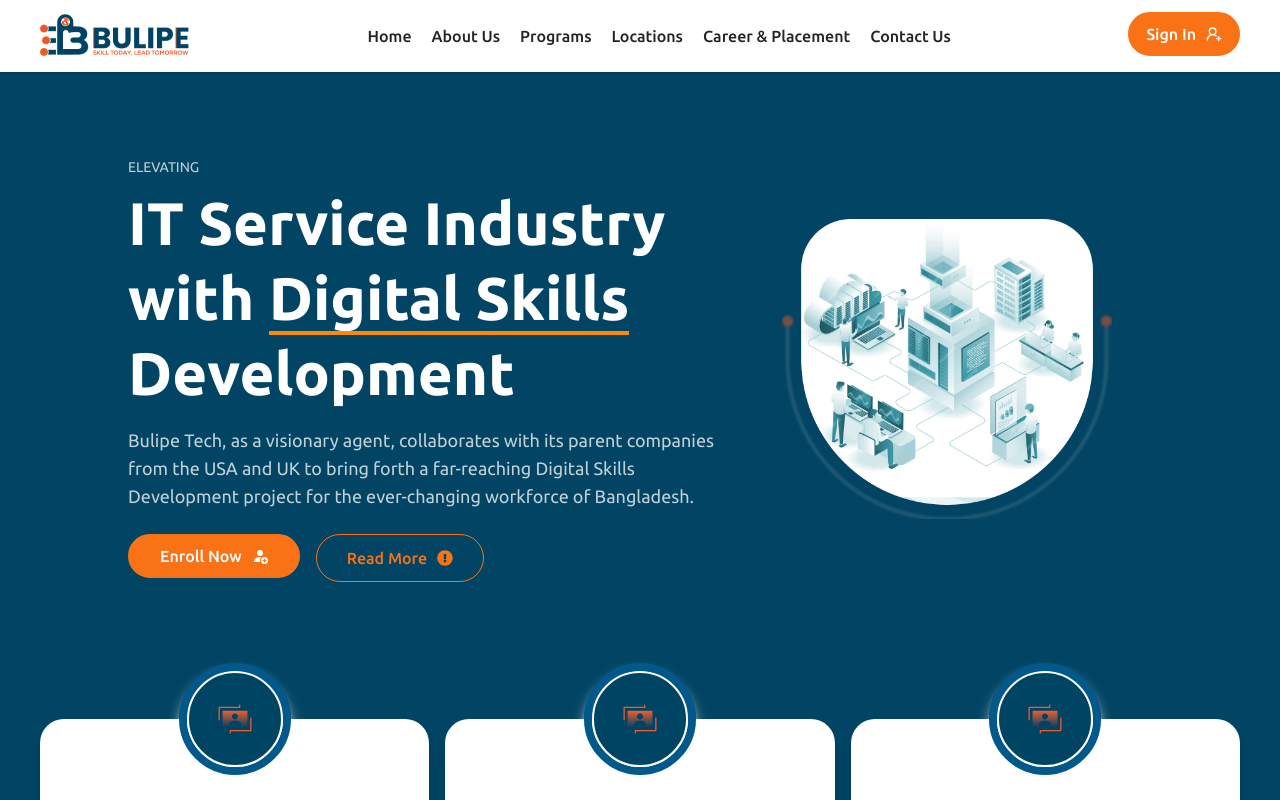
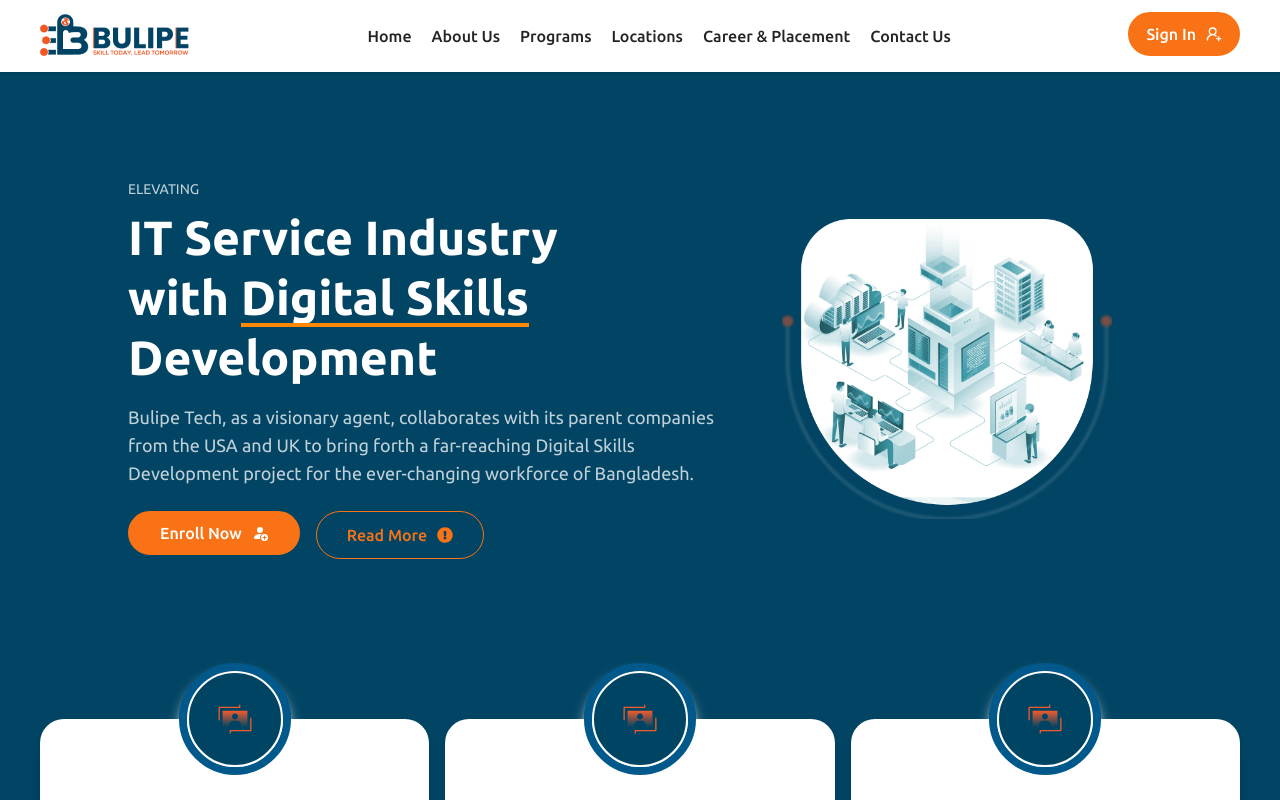
Before and after one commit to shakib97itis/edtech-platform, a React (Vite) app: page / in a window 1280 px wide. Shown: the top 800 px of the page. Built offline with nearby package versions, Linux system fonts and the light colour scheme.

Commit message:
Refactor HeroBanner: adjust layout classes for improved responsiveness and consistency

```diff
--- a/src/components/sections/hero/HeroBanner1.jsx
+++ b/src/components/sections/hero/HeroBanner1.jsx
@@ -7,9 +7,9 @@
   return (
     <section className="bg-primary-700 flex h-full items-center justify-center gap-[10px] px-10 py-10 md:px-20 lg:px-32">
       {/* Text Section */}
-      <div className="w-full md:w-3/5">
+      <div className="w-full lg:w-3/5">
         <h3 className="text-sm text-white uppercase opacity-75">Elevating</h3>
-        <h1 className="mt-2 text-3xl leading-tight font-bold text-white sm:text-4xl md:text-5xl lg:text-6xl">
+        <h1 className="mt-2 text-3xl leading-tight font-bold text-white sm:text-4xl md:text-5xl">
           IT Service Industry <br /> with{" "}
           <span className="relative inline-block">
             Digital Skills
@@ -24,7 +24,7 @@
           Skills Development project for the ever-changing workforce of
           Bangladesh.
         </p>
-        <div className="mt-6 flex flex-col gap-4 md:flex-row">
+        <div className="mt-6 flex flex-col gap-4 sm:flex-row">
           <Button
             variant="btnOne"
             text="Enroll Now"
```
